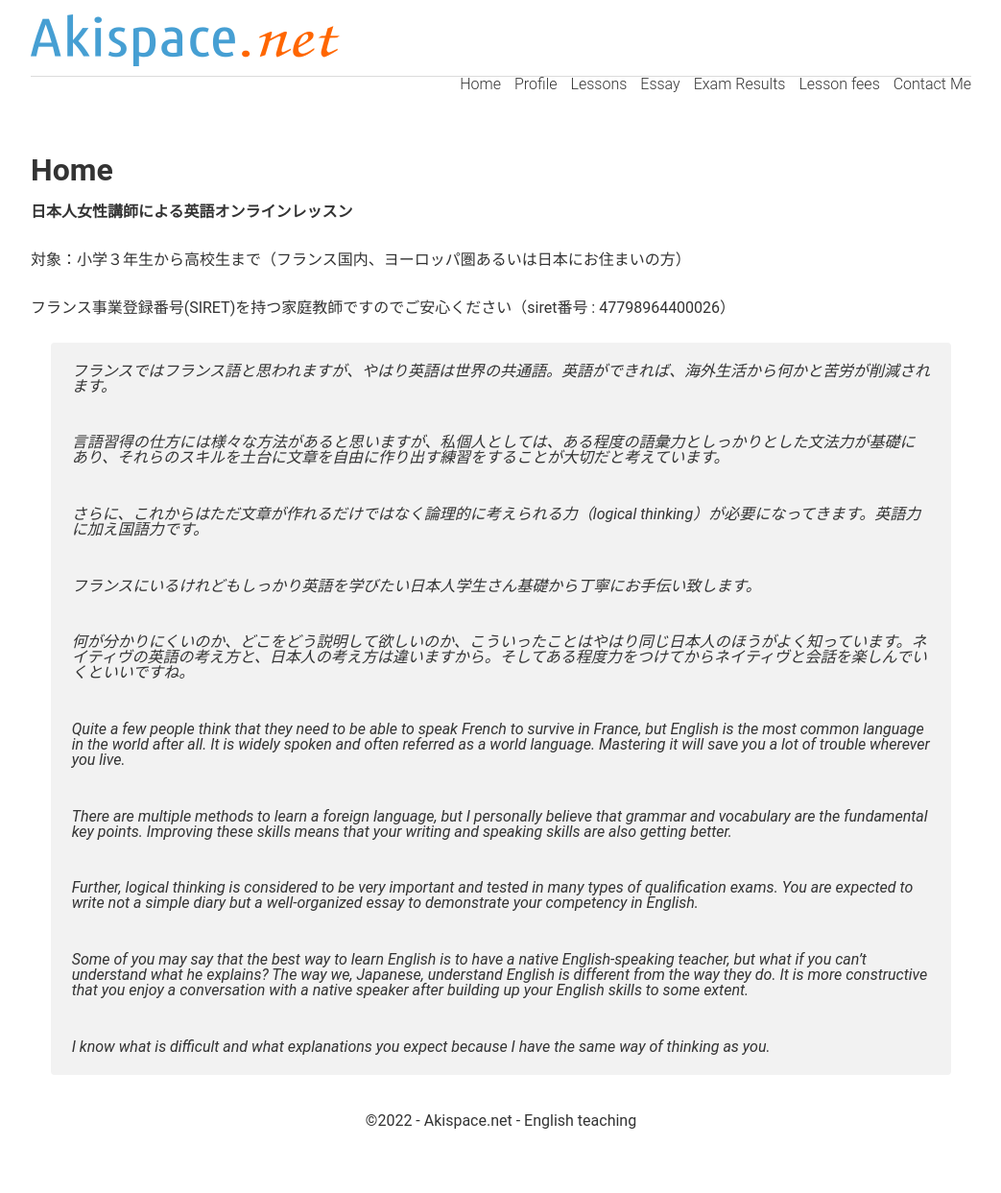
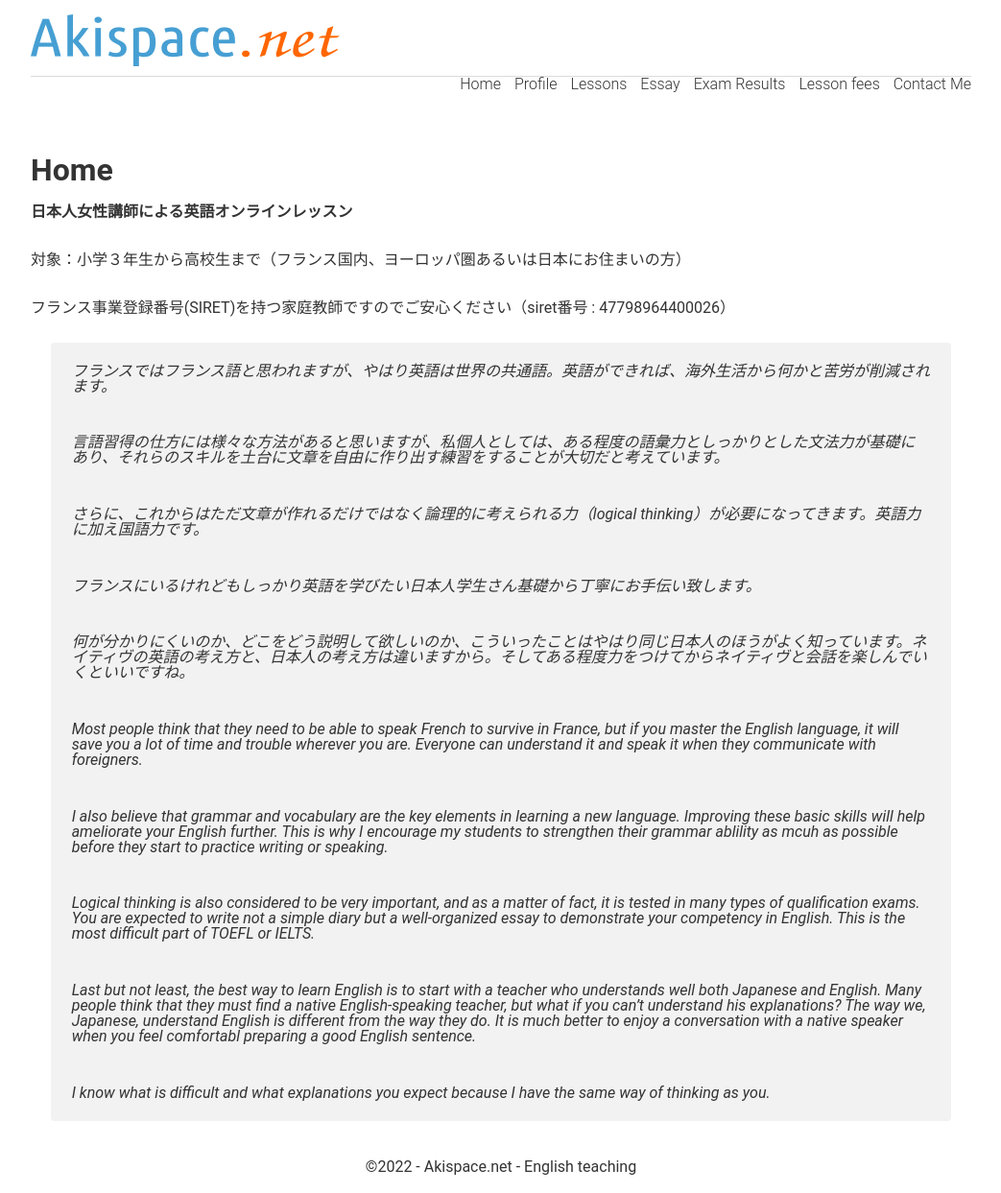
Before and after one commit to phocean/akispace, a Jekyll site: the page built from index.md, in a window 1280 px wide. Shown: the whole page at 96% size, without its empty margins (118-1161 px from the left). Built offline with Jekyll 4.4.1, drawn with Linux system fonts in a browser that asks for light colours; before the commit the page ends 1195 px from its top, so only the background shows below that.

Commit message:
Modified and added some sentences

```diff
--- a/index.md
+++ b/index.md
@@ -24,12 +24,12 @@ description: フランス、パリ/ブローニュで探す英語家庭教師。
 >
 > 何が分かりにくいのか、どこをどう説明して欲しいのか、こういったことはやはり同じ日本人のほうがよく知っています。ネイティヴの英語の考え方と、日本人の考え方は違いますから。そしてある程度力をつけてからネイティヴと会話を楽しんでいくといいですね。
 >
-> Quite a few people think that they need to be able to speak French to survive in France, but English is the most common language in the world after all. It is widely spoken and often referred as a world language. Mastering it will save you a lot of trouble wherever you live.
+> Most people think that they need to be able to speak French to survive in France, but if you master the English language, it will save you a lot of time and trouble wherever you are. Everyone can understand it and speak it when they communicate with foreigners.
 >
-> There are multiple methods to learn a foreign language, but I personally believe that grammar and vocabulary are the fundamental key points. Improving these skills means that your writing and speaking skills are also getting better.
+> I also believe that grammar and vocabulary are the key elements in learning a new language. Improving these basic skills will help　ameliorate your English further. This is why I encourage my students to strengthen their grammar ablility as mcuh as possible before they start to practice writing or speaking.
 >
-> Further, logical thinking is considered to be very important and tested in many types of qualification exams. You are expected to write not a simple diary but a well-organized essay to demonstrate your competency in English.
+> Logical thinking is also considered to be very important, and as a matter of fact, it is tested in many types of qualification exams. You are expected to write not a simple diary but a well-organized essay to demonstrate your competency in English. This is the most difficult part of TOEFL or IELTS.
 >
-> Some of you may say that the best way to learn English is to have a native English-speaking teacher, but what if you can’t understand what he explains? The way we, Japanese, understand English is different from the way they do. It is more constructive that you enjoy a conversation with a native speaker after building up your English skills to some extent.
+> Last but not least, the best way to learn English is to start with a teacher who understands well both Japanese and English. Many people think that they must find a native English-speaking teacher, but what if you can’t understand his explanations? The way we, Japanese, understand English is different from the way they do. It is much better to enjoy a conversation with a native speaker when you feel comfortabl preparing a good English sentence.
 >
 > I know what is difficult and what explanations you expect because I have the same way of thinking as you.
```
